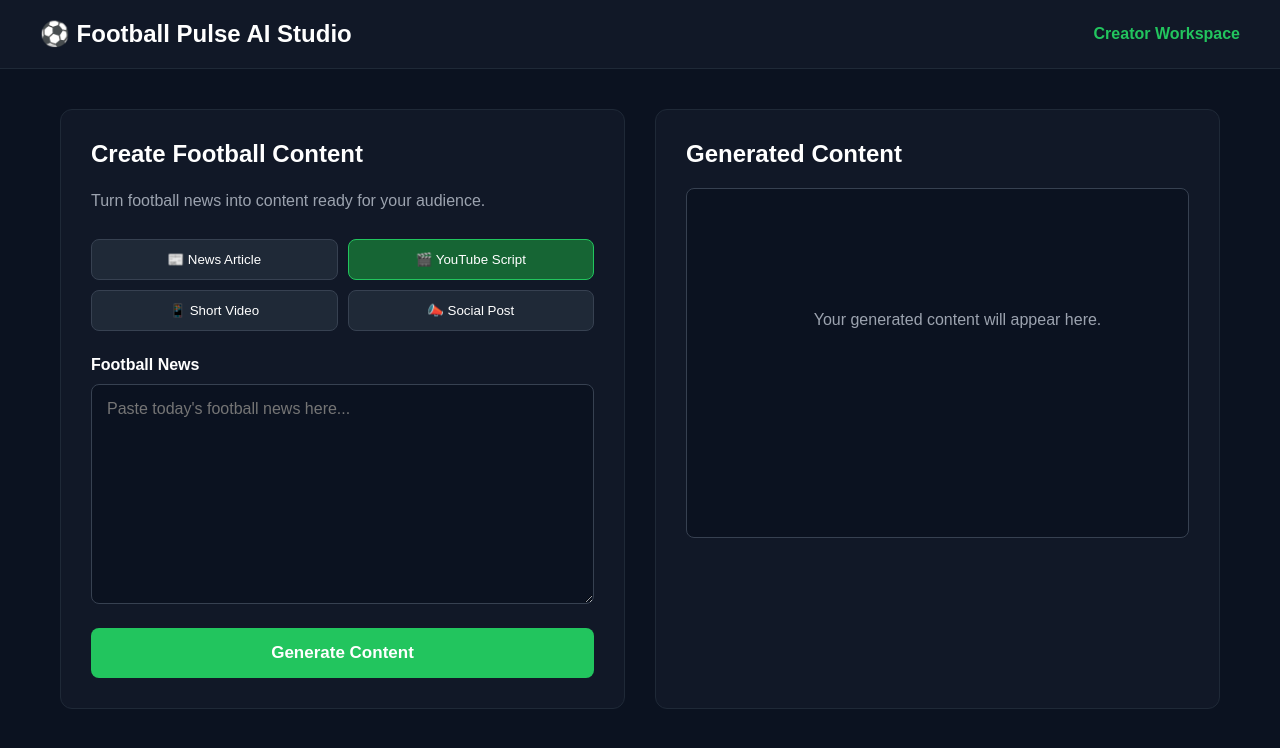
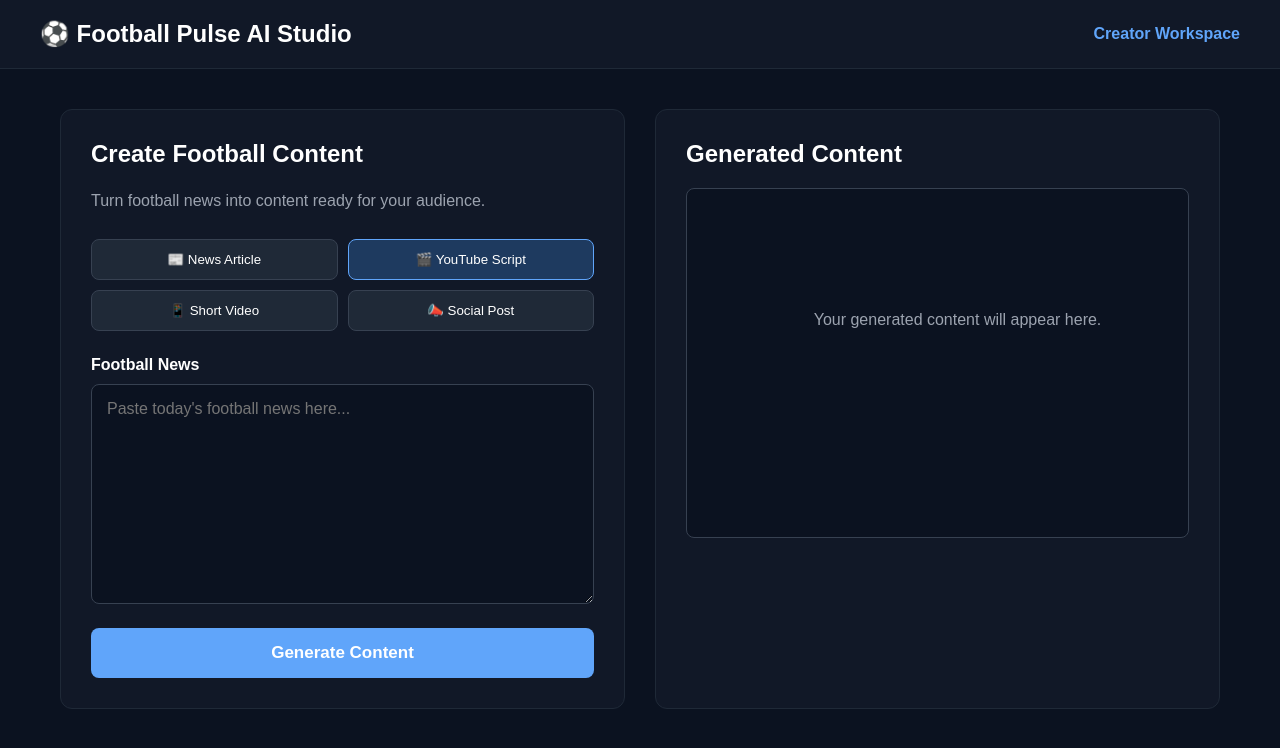
Before and after one commit to sounegbe/football-pulse-AI-studio, a FastAPI app: page /legacy in a window 1280 px wide. Shown: the top 748 px of the page. Run offline with FastAPI, Linux system fonts and the light colour scheme; parts of the project's set-up code (start-up, migrations or seed data) failed here and were passed over.

Commit message:
Replace green creator workspace accents with navy and blue palette

```diff
--- a/app/static/css/style.css
+++ b/app/static/css/style.css
@@ -36,7 +36,7 @@ body {
 }
 
 .topbar span {
-    color: #22c55e;
+    color: #60a5fa;
     font-weight: bold;
 }
 
@@ -109,12 +109,12 @@ body {
 }
 
 .type-button:hover {
-    border-color: #22c55e;
+    border-color: #60a5fa;
 }
 
 .type-button.active {
-    background: #166534;
-    border-color: #22c55e;
+    background: #1e3a5f;
+    border-color: #60a5fa;
 }
 
 
@@ -153,7 +153,7 @@ textarea {
 textarea:focus {
     outline: none;
 
-    border-color: #22c55e;
+    border-color: #60a5fa;
 }
 
 
@@ -170,7 +170,7 @@ textarea:focus {
 
     border-radius: 8px;
 
-    background: #22c55e;
+    background: #60a5fa;
 
     color: white;
 
@@ -182,7 +182,7 @@ textarea:focus {
 }
 
 .generate-button:hover {
-    background: #16a34a;
+    background: #3b82f6;
 }
 
 
```
